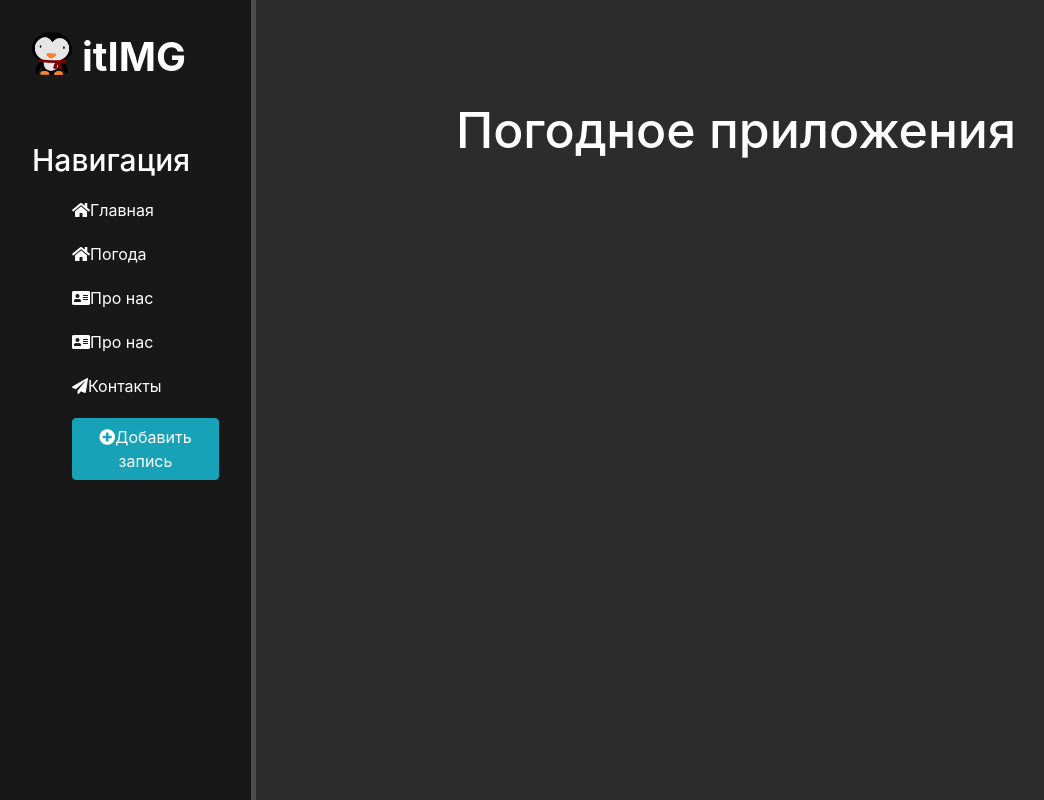
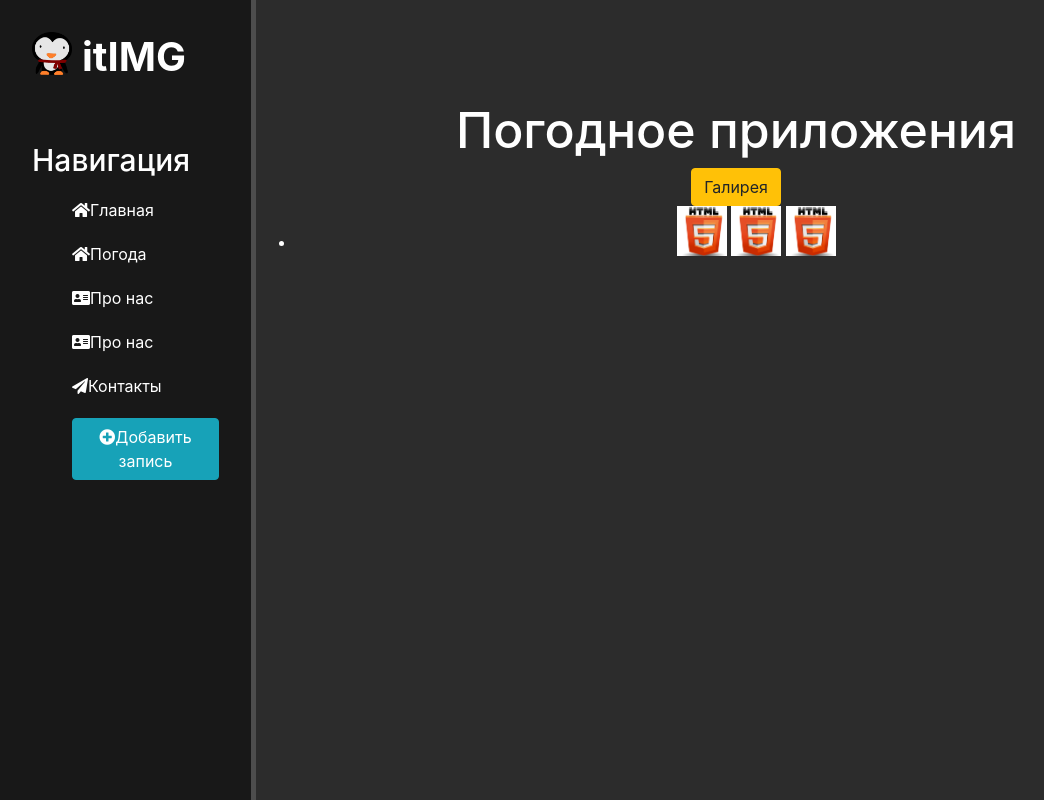
Before and after one commit to preboe/web, a Django app: page /weather/ in a window 1280 px wide. Shown: the whole page, without its empty margins (0-1044 px from the left). Run offline with Django 3.2, Linux system fonts and the light colour scheme; parts of the project's set-up code (start-up, migrations or seed data) failed here and were passed over; some libraries are stand-ins or nearby versions.

Commit message:
ing 123.img:1234.img:12345.img: in app.html

```diff
--- a/main/static/main/css/main.css
+++ b/main/static/main/css/main.css
@@ -68,6 +68,16 @@ main .features p {max-width: 400px; margin: 20px auto}
 
 form {
     margin-left: 32%;
-    width: 500px;
+    width: 100px;
     margin-top: 50px;
 }
+
+.gallery img {
+    margin: 0 0 25px;
+    text-align: center;
+    width: 300px;
+    height: 170px;
+    border: none;
+    max-width: 50px;
+    max-height: 50px;
+}
--- a/weather/templates/weather/app.html
+++ b/weather/templates/weather/app.html
@@ -5,6 +5,20 @@
 {% block content %}
     <div class="features">
         <h1>Погодное приложения</h1>
-            <p></p>
+<button class="btn btn-warning">Галирея</button>
+    {% load static %}
+
+    <ul class="gallery clip">
+
+        <li>
+
+            <img src="{% static 'main/img/123.jpg' %}" alt="картинка">
+            <img src="{% static 'main/img/1234.jpg' %}" alt="картинка">
+            <img src="{% static 'main/img/12345.jpg' %}" alt="картинка">
+
+        </li>
+
+    </ul>
+
     </div>
 {% endblock %}
```
Also changed, not shown: main/static/main/img/123.jpg (added), main/static/main/img/1234.jpg (added), main/static/main/img/12345.jpg (added).
